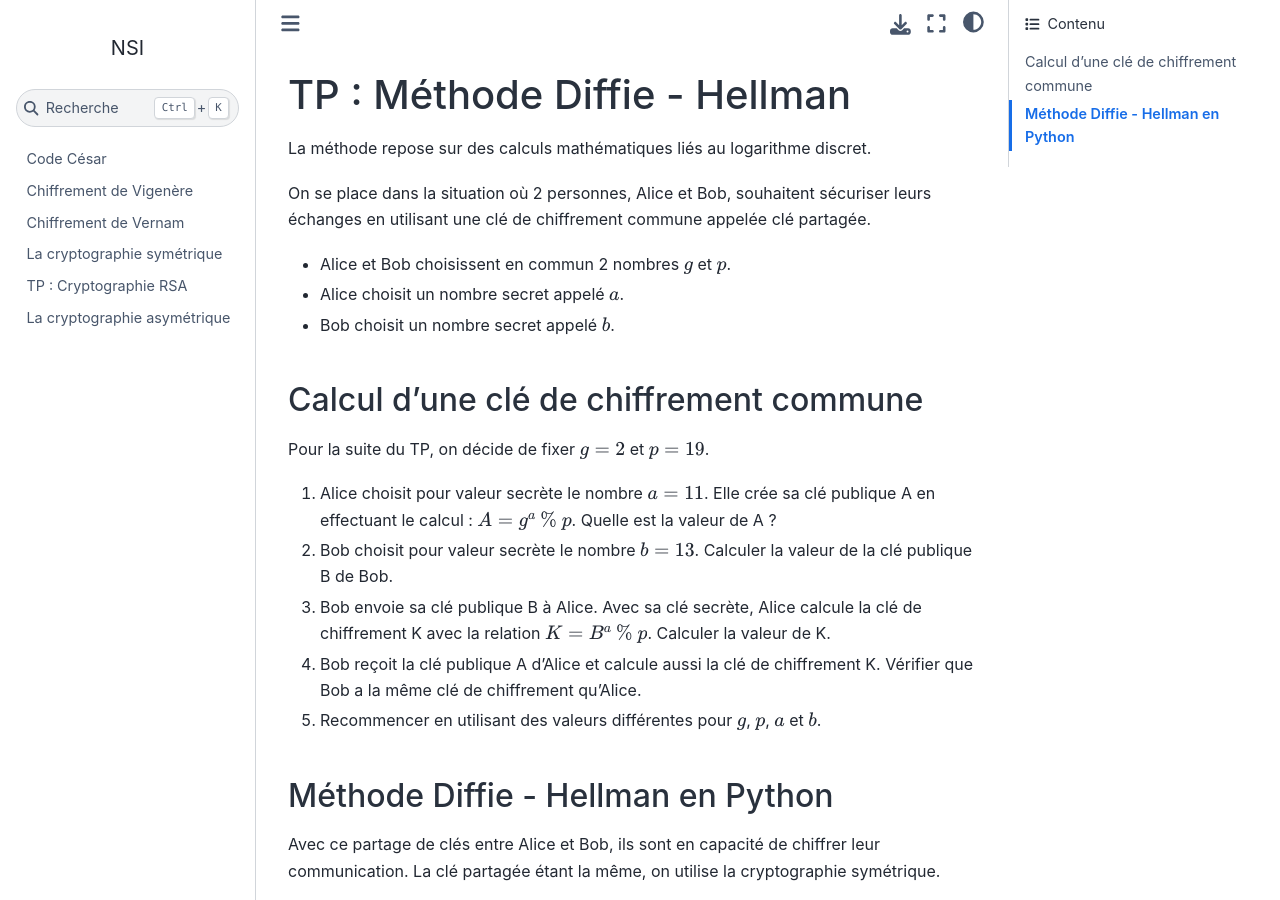
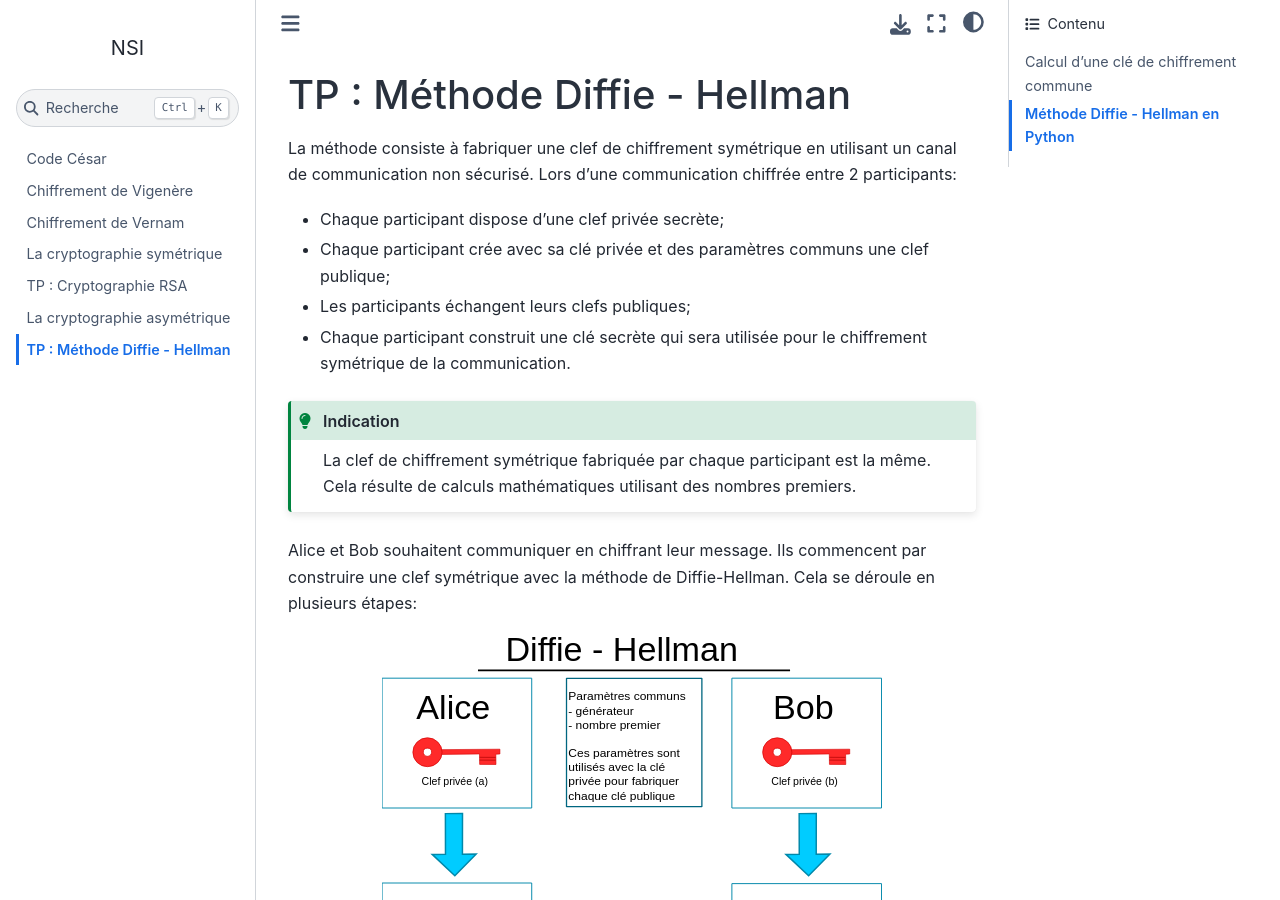
Before and after one commit to ychistel/tnsi_securisation_des_communications, a Sphinx documentation site: the page built from source/content/tp_diffie_hellman.rst, in a window 1280 px wide and 900 px high. Built offline with Sphinx 7.4.7 and the Sphinx Book theme 1.1.4, drawn with Linux system fonts in a browser that asks for light colours; pages that are not in the unit, such as notebooks, are missing from menus; some of the changed text lies outside the part shown.

Commit message:
ajout tp diffie hellman

```diff
--- a/source/content/tp_diffie_hellman.rst
+++ b/source/content/tp_diffie_hellman.rst
@@ -1,9 +1,22 @@
 TP : Méthode Diffie - Hellman
 =============================
 
-La méthode repose sur des calculs mathématiques liés au logarithme discret.
+La méthode consiste à fabriquer une clef de chiffrement symétrique en utilisant un canal de communication non sécurisé. Lors d'une communication chiffrée entre 2 participants:
 
-On se place dans la situation où 2 personnes, Alice et Bob, souhaitent sécuriser leurs échanges en utilisant une clé de chiffrement commune appelée clé partagée.
+-  Chaque participant dispose d'une clef privée secrète;
+-  Chaque participant crée avec sa clé privée et des paramètres communs une clef publique;
+-  Les participants échangent leurs clefs publiques;
+-  Chaque participant construit une clé secrète qui sera utilisée pour le chiffrement symétrique de la communication.
+
+.. hint::
+
+   La clef de chiffrement symétrique fabriquée par chaque participant est la même. Cela résulte de calculs mathématiques utilisant des nombres premiers.
+
+Alice et Bob souhaitent communiquer en chiffrant leur message. Ils commencent par construire une clef symétrique avec la méthode de Diffie-Hellman. Cela se déroule en plusieurs étapes:
+
+.. image:: ../img/diffie-hellman.svg
+   :align: center
+   :width: 500px
 
 - Alice et Bob choisissent en commun 2 nombres :math:`g` et :math:`p`.
 - Alice choisit un nombre secret appelé :math:`a`.
--- a/source/content/tp_rsa.rst
+++ b/source/content/tp_rsa.rst
@@ -7,7 +7,7 @@ Nous allons dans cette activité utiliser la machine virtuelle UBUNTU pour :
 
 -  créer une paire de clés RSA;
 -  signer un message
--  chiffre et déchiffrer un message
+-  chiffrer et déchiffrer un message
 
 Créer une paire de clé RSA
 --------------------------
--- a/source/index.rst
+++ b/source/index.rst
@@ -12,9 +12,9 @@ Premier système de cryptographie utilisé par les romains pour protéger leurs
    content/code_vigenere.rst
    content/chiffrement_vernam.rst
    content/cryptographie_symetrique.rst
-   .. content/tp_diffie_hellman.rst
    .. content/tp_openssl.rst
    content/tp_rsa.rst
    content/cryptographie_asymetrique.rst
+   content/tp_diffie_hellman.rst
    .. content/tp_https.rst
    .. content/protocole_https.rst
```
